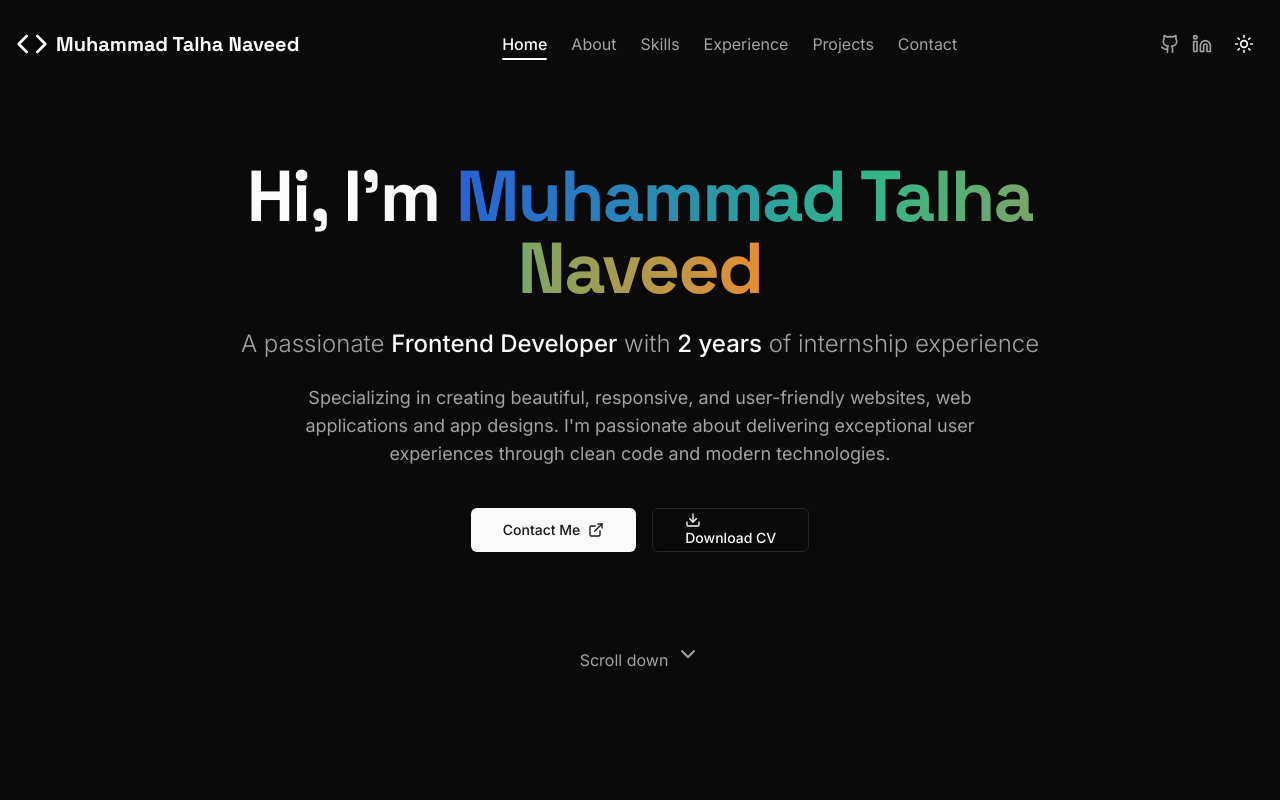
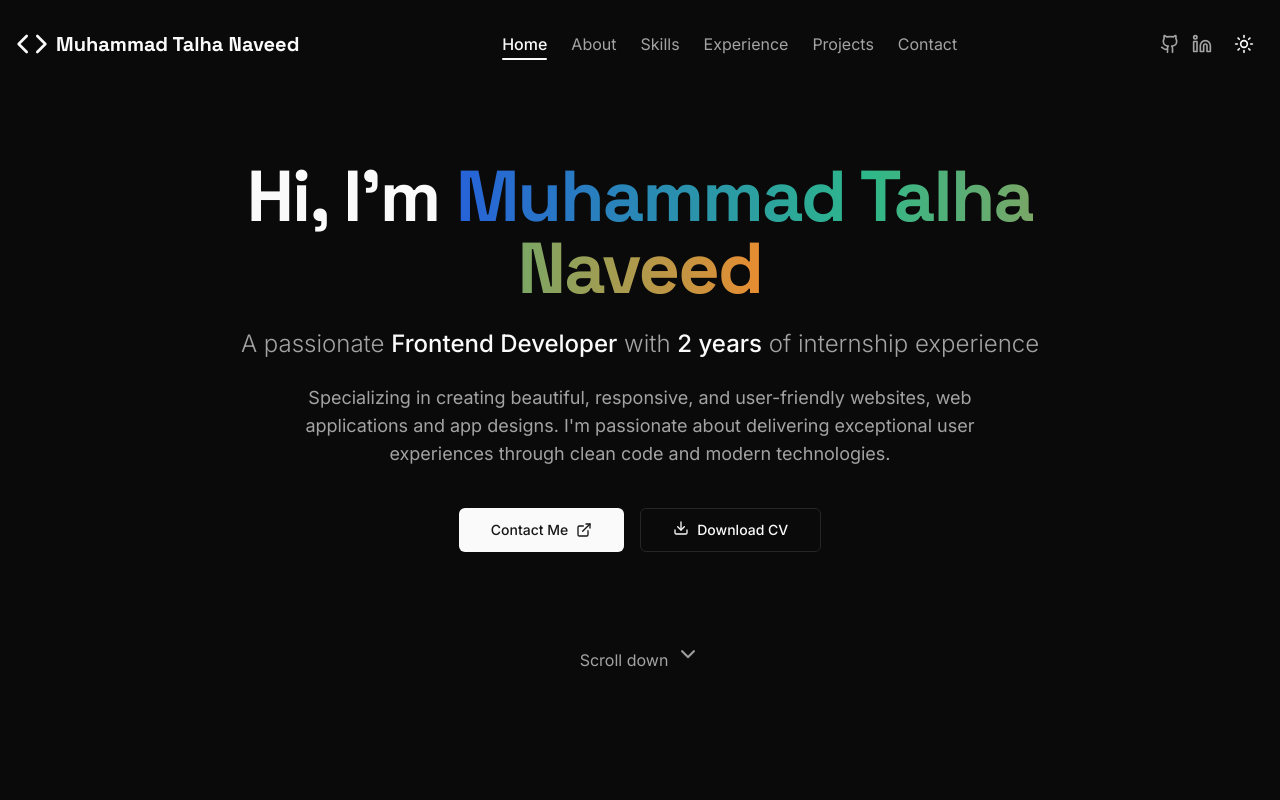
Before and after one commit to talha206/portfolio, a Next.js app: page / in a window 1280 px wide. Shown: the top 800 px of the page. Built offline with nearby package versions, Linux system fonts and the light colour scheme.

Commit message:
solved the resume download issue

```diff
--- a/components/sections/HeroSection.tsx
+++ b/components/sections/HeroSection.tsx
@@ -61,9 +61,9 @@ export function HeroSection() {
                 </Link>
               </Button>
               <Button variant="outline" size="lg">
-                <Link href="@/public/Resume.pdf" download>
+                <a href="/Resume.pdf" download className='flex'>
                 <Download className="mr-2 h-4 w-4" />
-                <span>Download CV</span></Link>
+                <span>Download CV</span></a>
               </Button>
             </motion.div>
           </motion.div>
```
